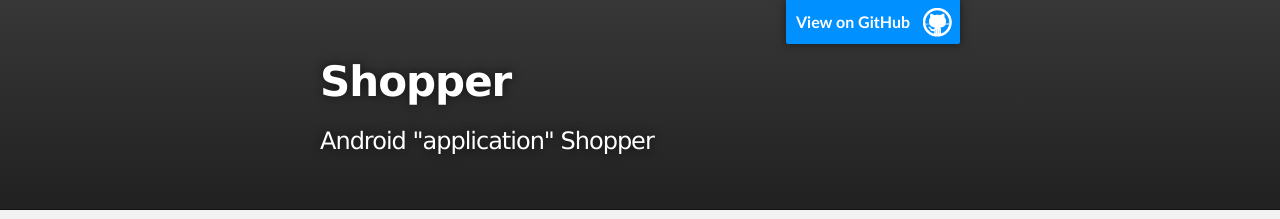
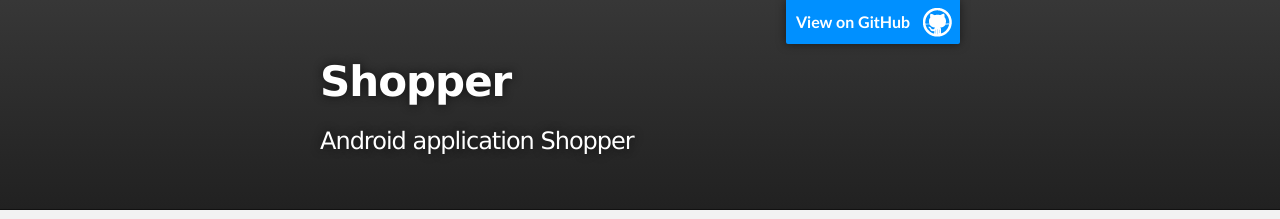
Before and after one commit to buzeeg/shopper, a plain HTML site: page index.html in a window 1280 px wide. Shown: the top 219 px of the page. Drawn offline with Linux system fonts and the light colour scheme.

Commit message:
small fixes

```diff
--- a/index.html
+++ b/index.html
@@ -19,7 +19,7 @@
           <a id="forkme_banner" href="https://github.com/buzeeg/shopper">View on GitHub</a>
 
           <h1 id="project_title">Shopper</h1>
-          <h2 id="project_tagline">Android &quot;application&quot; Shopper</h2>
+          <h2 id="project_tagline">Android application Shopper</h2>
         </header>
     </div>
 
```
